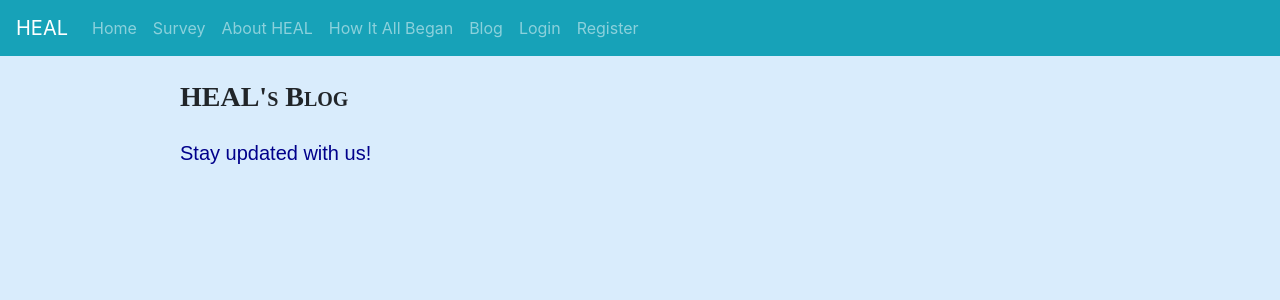
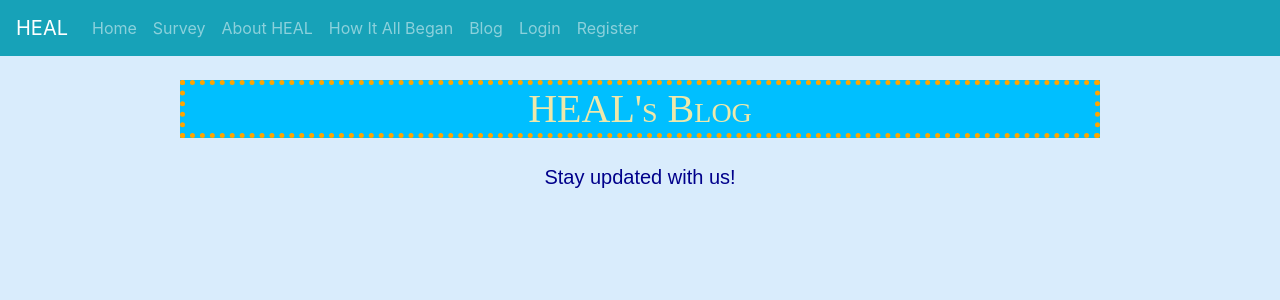
Before and after one commit to yashd2037/HEAL, a Django app: page /blog/ in a window 1280 px wide. Shown: the top 300 px of the page. Run offline with Django 3.2, Linux system fonts and the light colour scheme; data that the repository does not hold is empty; some libraries are stand-ins or nearby versions.

Commit message:
updated blog

```diff
--- a/static/css/styles.css
+++ b/static/css/styles.css
@@ -109,3 +109,18 @@ img{
     text-decoration: underline;
     text-color: orange;
 }
+
+#t{
+    border: 5px dotted orange;
+    background: deepskyblue;
+    color: palegoldenrod;
+}
+
+.site-heading{
+    text-align: center;
+}
+
+.card{
+    background: burlywood;
+    border: 3px solid deepskyblue;
+}
--- a/templates/Blog.html
+++ b/templates/Blog.html
@@ -9,7 +9,7 @@
         <div class="row">
             <div class=" col-md-8 col-md-10 mx-auto">
                 <div class="site-heading">
-                    <h3 class=" site-heading my-4 mt-3"> HEAL's Blog </h3>
+                    <h1 id="t" class="site-heading my-4 mt-3"> HEAL's Blog </h1>
                     <p class="lead">Stay updated with us!</p>
                 </div>
             </div>
@@ -17,20 +17,18 @@
     </div>
 </header>
 <div class="container">
-    <div class="row">
         <!-- Blog Entries Column -->
-        <div class="col-md-8 mt-3 left">
+        <div class="col-md mt-3 left">
             {% for post in post_list %}
             <div class="card mb-4">
                 <div class="card-body">
-                    <h2 class="card-title">{{ post.title }}</h2>
-                    <p class="card-text text-muted h6">{{ post.author }} | {{ post.created_on}} </p>
+                    <h2 class="card-title" style ="color:darkred">{{ post.title }}</h2>
+                    <p class="card-text h6" style ="color:white">{{ post.author }} | {{ post.created_on}} </p>
                     <p class="card-text">{{post.content|slice:":200" }}</p>
                     <a href="{% url 'post_detail' post.slug  %}" class="btn btn-primary">Read More &rarr;</a>
                 </div>
             </div>
             {% endfor %}
         </div>
-    </div>
 </div>
 {%endblock%}
--- a/templates/post_detail.html
+++ b/templates/post_detail.html
@@ -6,10 +6,10 @@
 
 <div class="container">
   <div class="row">
-    <div class="col-md-8 card mb-4  mt-3 left  top">
+    <div class="col-md card mb-4  mt-3 left  top">
       <div class="card-body">
-        <h1>{% block title %} {{ object.title }} {% endblock title %}</h1>
-        <p class=" text-muted">{{ post.author }} | {{ post.created_on }}</p>
+        <h1 style ="color:darkred">{% block title %} {{ object.title }} {% endblock title %}</h1>
+        <p style ="color:white">{{ post.author }} | {{ post.created_on }}</p>
         <p class="card-text ">{{ object.content | safe }}</p>
       </div>
     </div>
```
